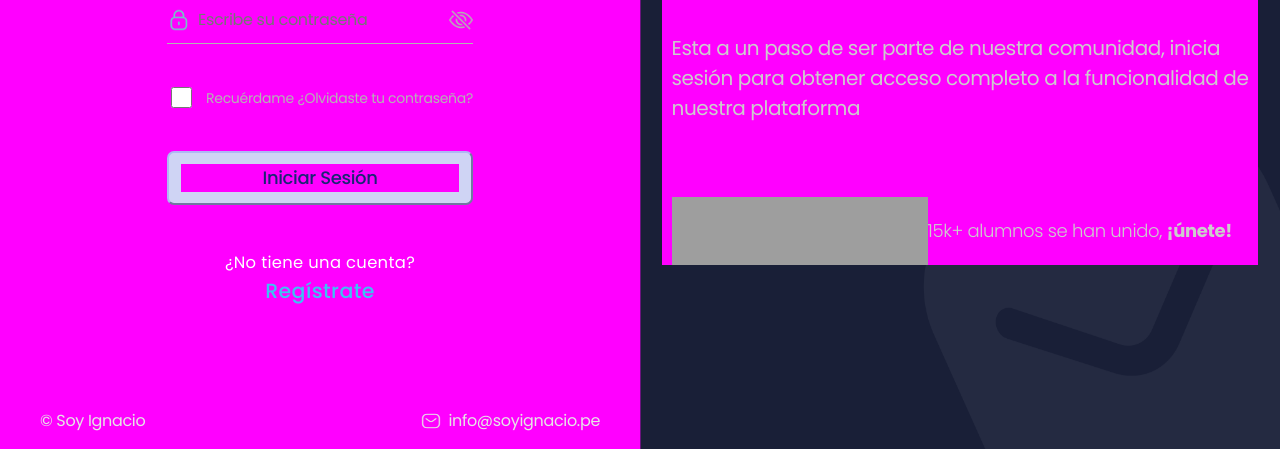
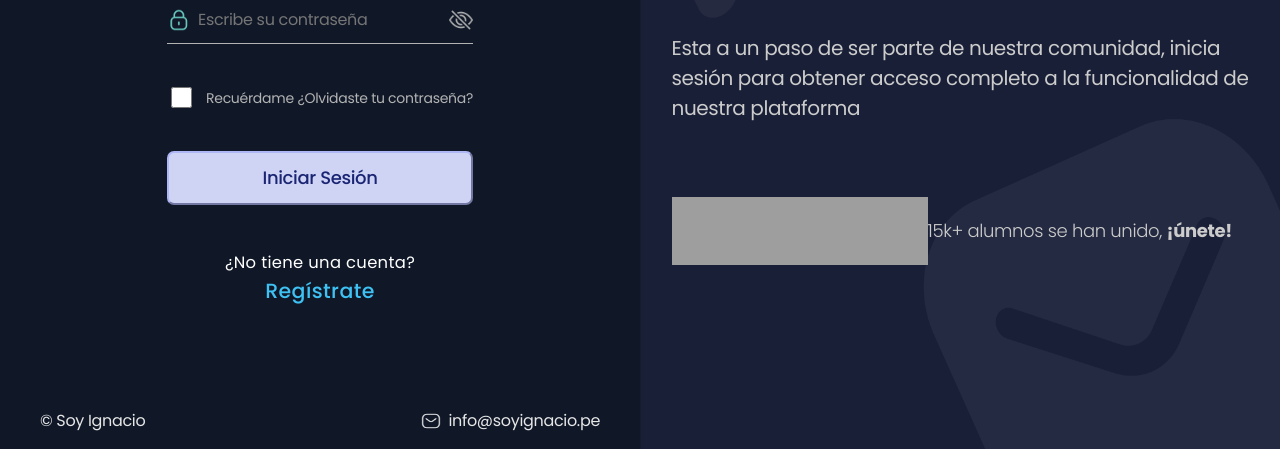
Before and after one commit to AngelloFD/PAGINA_TEST, a plain HTML site: page index.html in a window 1280 px wide. Shown: the part 351-800 px from the top of the page. Drawn offline with Linux system fonts and the light colour scheme; grey boxes are pictures that could not be loaded.

Commit message:
Update styles.css

```diff
--- a/CSS/styles.css
+++ b/CSS/styles.css
@@ -1,6 +1,5 @@
 * {
     box-sizing: border-box;
-    background-color: magenta;
 }
 
 body{
```
